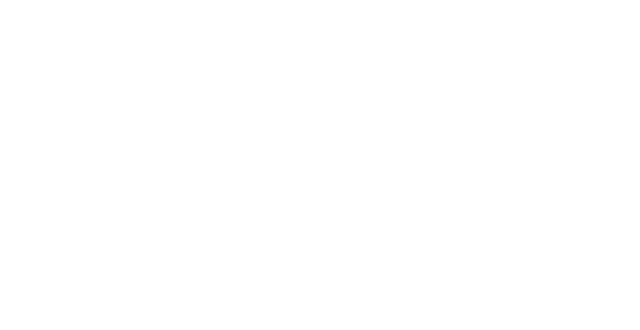
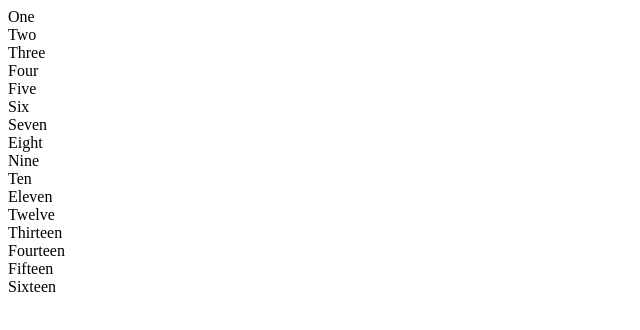
Before and after one commit to stripedsweater/Etch-a-Sketch, a plain HTML site: page index.html in a window 1280 px wide. Shown: the whole page, without its empty margins (0-640 px from the left). Drawn offline with Linux system fonts and the light colour scheme.

Commit message:
Add 16 divs

```diff
--- a/index.html
+++ b/index.html
@@ -7,6 +7,7 @@
     <title>Document</title>
 </head>
 <body>
+    <div id="container"></div>
     <script src="script.js" defer></script>
 </body>
 </html>
--- a/script.js
+++ b/script.js
@@ -1,6 +1,81 @@
-const container = document.createElement("div");
+const container = document.querySelector("#container");
 
-const square1 = document.createElement("div");
-square1.classList.add("square");
-square1.textContent = "One";
-container.appendChild(square1);
+const box1 = document.createElement("div");
+box1.classList.add("box");
+box1.textContent = "One";
+container.appendChild(box1);
+
+const box2 = document.createElement("div");
+box2.classList.add("box");
+box2.textContent = "Two";
+container.appendChild(box2);
+
+const box3 = document.createElement("div");
+box3.classList.add("box");
+box3.textContent = "Three";
+container.appendChild(box3);
+
+const box4 = document.createElement("div");
+box4.classList.add("box");
+box4.textContent = "Four";
+container.appendChild(box4);
+
+const box5 = document.createElement("div");
+box5.classList.add("box");
+box5.textContent = "Five";
+container.appendChild(box5);
+
+const box6 = document.createElement("div");
+box6.classList.add("box");
+box6.textContent = "Six";
+container.appendChild(box6);
+
+const box7 = document.createElement("div");
+box7.classList.add("box");
+box7.textContent = "Seven";
+container.appendChild(box7);
+
+const box8 = document.createElement("div");
+box8.classList.add("box");
+box8.textContent = "Eight";
+container.appendChild(box8);
+
+const box9 = document.createElement("div");
+box9.classList.add("box");
+box9.textContent = "Nine";
+container.appendChild(box9);
+
+const box10 = document.createElement("div");
+box10.classList.add("box");
+box10.textContent = "Ten";
+container.appendChild(box10);
+
+const box11 = document.createElement("div");
+box11.classList.add("box");
+box11.textContent = "Eleven";
+container.appendChild(box11);
+
+const box12 = document.createElement("div");
+box12.classList.add("box");
+box12.textContent = "Twelve";
+container.appendChild(box12);
+
+const box13 = document.createElement("div");
+box13.classList.add("box");
+box13.textContent = "Thirteen";
+container.appendChild(box13);
+
+const box14 = document.createElement("div");
+box14.classList.add("box");
+box14.textContent = "Fourteen";
+container.appendChild(box14);
+
+const box15 = document.createElement("div");
+box15.classList.add("box");
+box15.textContent = "Fifteen";
+container.appendChild(box15);
+
+const box16 = document.createElement("div");
+box16.classList.add("box");
+box16.textContent = "Sixteen";
+container.appendChild(box16);
```
